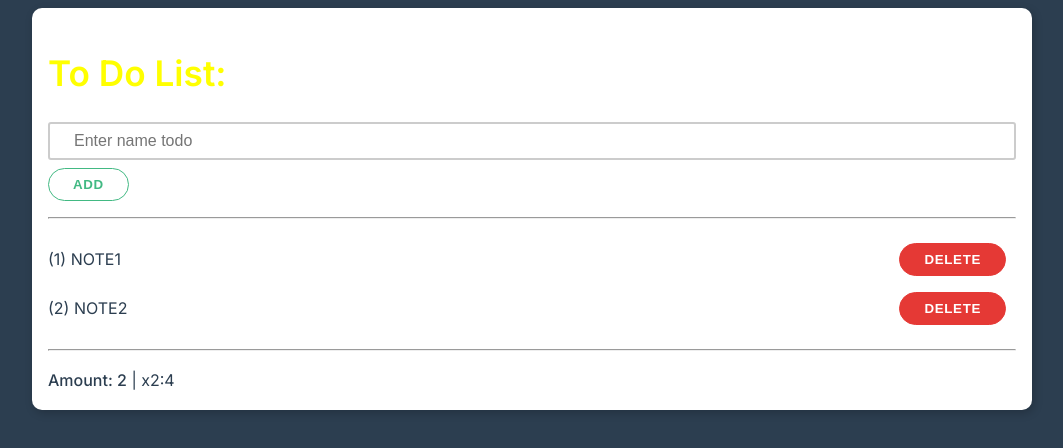
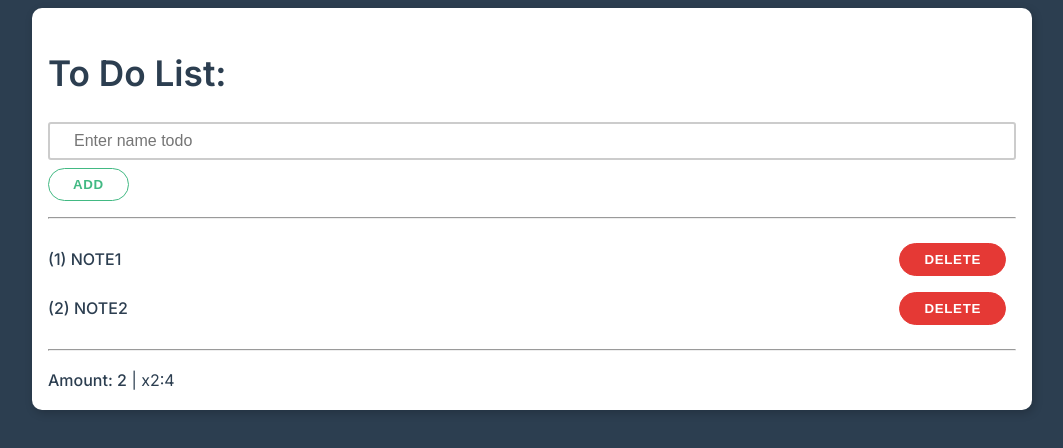
Before and after one commit to RomaSamkov/vue-app, a plain HTML site: page index.html in a window 1280 px wide. Shown: the whole page, without its empty margins (108-1171 px from the left). Drawn offline with nearby package versions, Linux system fonts and the light colour scheme.

Commit message:
add various style

```diff
--- a/index.html
+++ b/index.html
@@ -10,7 +10,7 @@
 <body>
     <div class="container " id="app">
         <div class="card ">
-            <h1 :style="{color: inputValue.length > 3 ? 'green': 'yellow'}">{{title}}</h1>
+            <h1 :style="{color: inputValue.length > 3 ? 'green': 'darkpurple'}">{{title}}</h1>
             <div class="form-control">
                 <input type="text"
                 :placeholder="CustomPlaceholder"
@@ -20,7 +20,9 @@
             <button class="btn" @click="addNewNote">Add</button>
             <hr>
             <ul class="list" v-if="notes.length !== 0">
-                <li class="list-item" v-for="(myNote,idx) of notes">({{idx+1}}) {{handleToUpperCase(myNote)}}
+                <li class="list-item" v-for="(myNote,idx) of notes">
+                    <!-- <span :class="myNote.length > 5 ? 'primary' : 'bold' ">({{idx+1}}) {{handleToUpperCase(myNote)}}</span> -->
+                    <span :class="['bold',{'primary':myNote.length > 5}] ">({{idx+1}}) {{handleToUpperCase(myNote)}}</span>
                     <button class="btn secondary" @click="onDeleteNote(idx)">Delete</button>
                 </li>
                 <hr>
```
